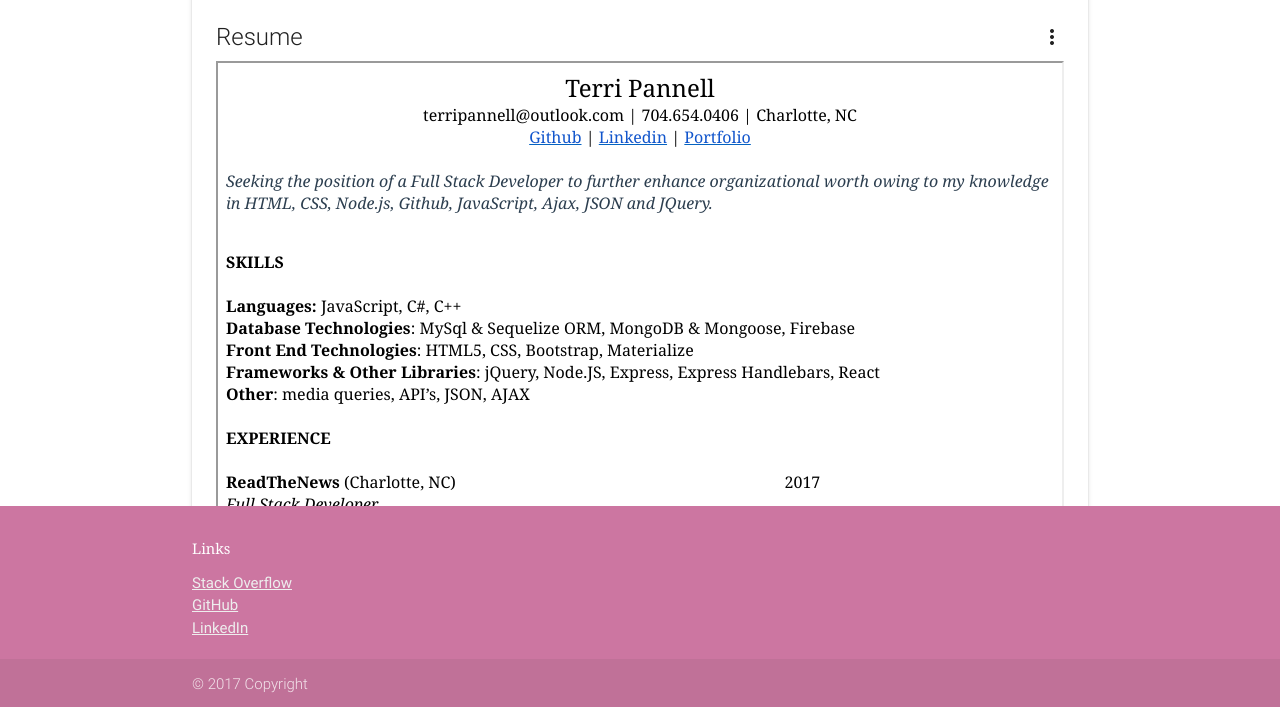
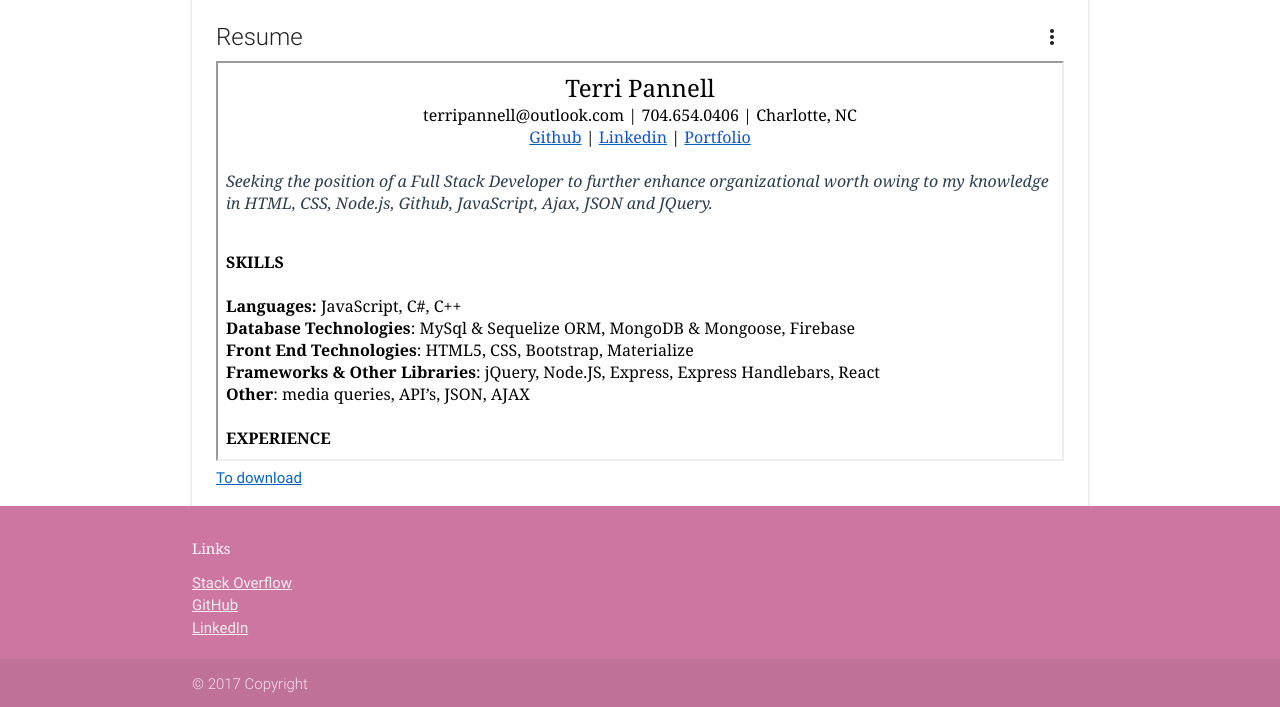
Before and after one commit to tbphokie/Portfolio, a plain HTML site: page about.html in a window 1280 px wide. Shown: the part 91-798 px from the top of the page. Drawn offline with nearby package versions, Linux system fonts and the light colour scheme.

Commit message:
added download link

```diff
--- a/about.html
+++ b/about.html
@@ -28,10 +28,10 @@
             <div class="card-image waves-effect waves-block waves-light">
               <img class="activator" src="images/office.jpg">
             </div>
-            <div class="card-content">
+            <div class="card-content" height="100%">
               <span class="card-title activator grey-text text-darken-4">Resume<i class="material-icons right">more_vert</i></span>
-              <p><iframe src= "TerriPannellResume.htm" width="100%" height="800"> </iframe></p>
-              <!--<p><a href="#">To download</a></p> -->
+              <p><iframe src= "TerriPannellResume.htm" width="100%" height="400px"> </iframe></p>
+              <p><a href="TerriPannellResume.docx">To download</a></p>
             </div>
             <div class="card-reveal">
               <span class="card-title grey-text text-darken-4">Card Title<i class="material-icons right">close</i></span>
--- a/css/styles.css
+++ b/css/styles.css
@@ -32,6 +32,7 @@ html, body {
 	position: fixed;
 	bottom: 0;
 	width: 100%;
+
   }
 
   .btn-floating {
```
